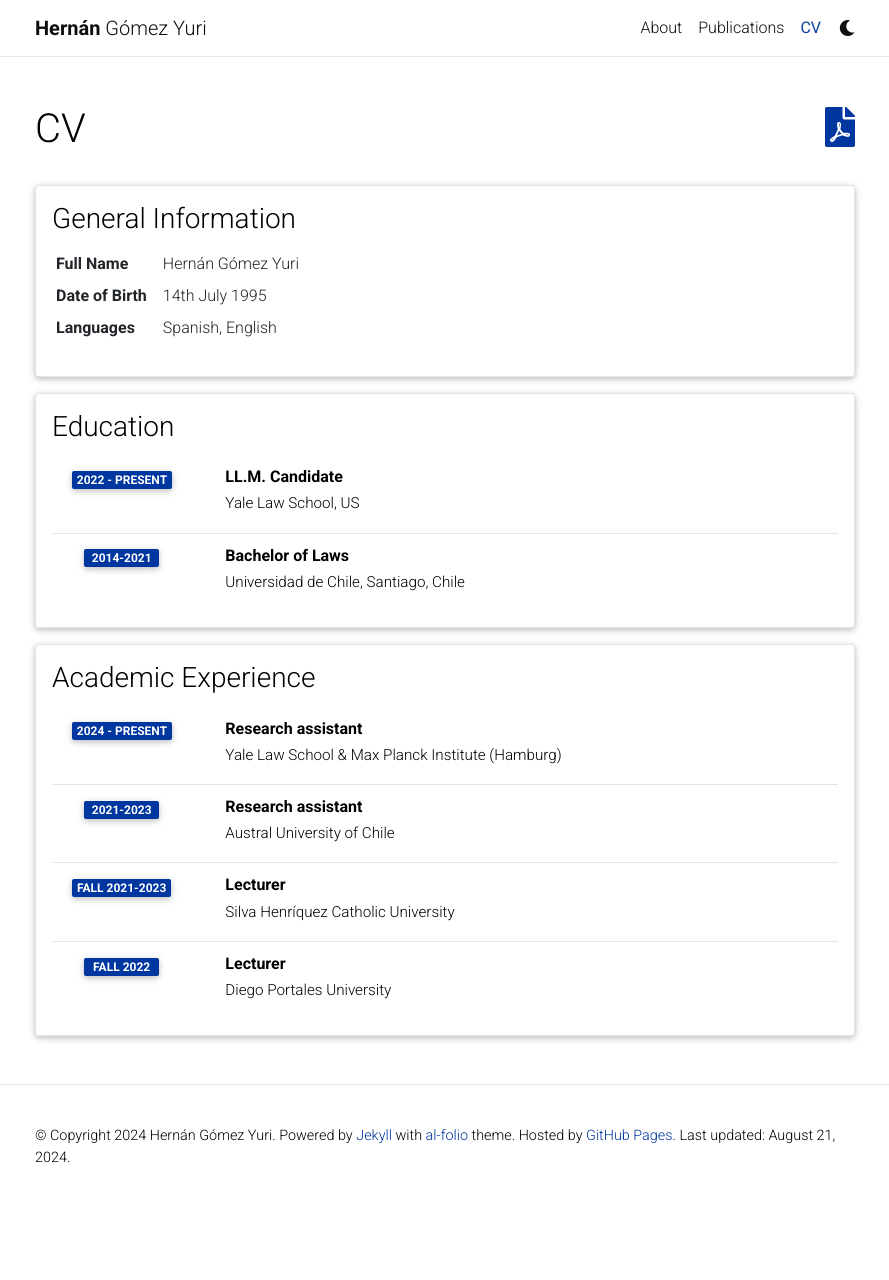
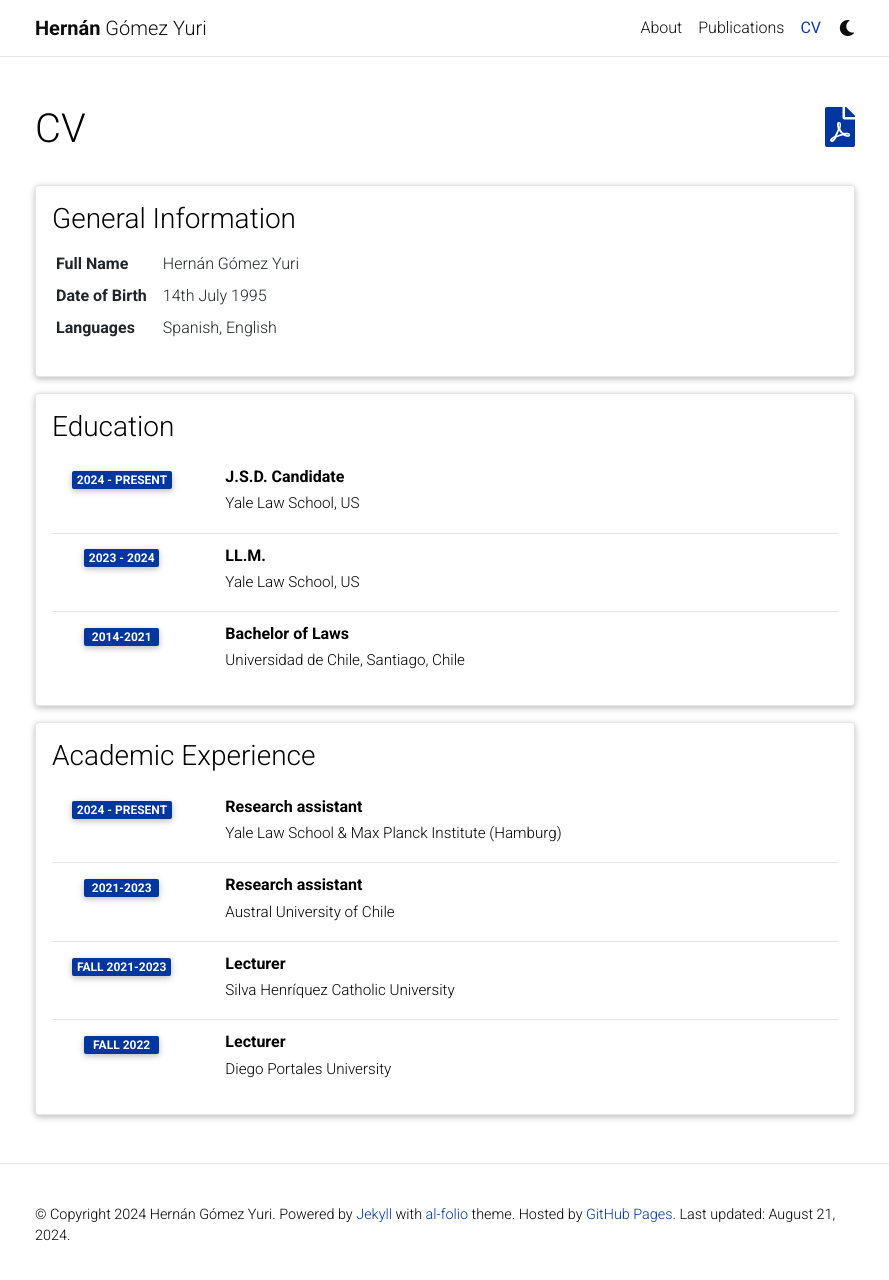
Before and after one commit to hgomezyuri/hgomezyuri.github.io, a Jekyll site: the page built from _pages/cv.md, in a window 1280 px wide and 1287 px high. Shown: the top 1280 px of the window, without its empty margins (195-1084 px from the left). Built offline with Jekyll 4.4.1, drawn with Linux system fonts in a browser that asks for light colours; comment, search, counter and statistics services are not loaded; a style sheet for code colours, icons or effects is not loaded.

Commit message:
update cv

```diff
--- a/_data/cv.yml
+++ b/_data/cv.yml
@@ -11,9 +11,13 @@
 - title: Education
   type: time_table
   contents:
-    - title: LL.M. Candidate
+    - title: J.S.D. Candidate
       institution: Yale Law School, US
-      year: 2022 - Present
+      year: 2024 - Present
+
+    - title: LL.M.
+      institution: Yale Law School, US
+      year: 2023 - 2024
 
     - title: Bachelor of Laws
       institution: Universidad de Chile, Santiago, Chile
```
